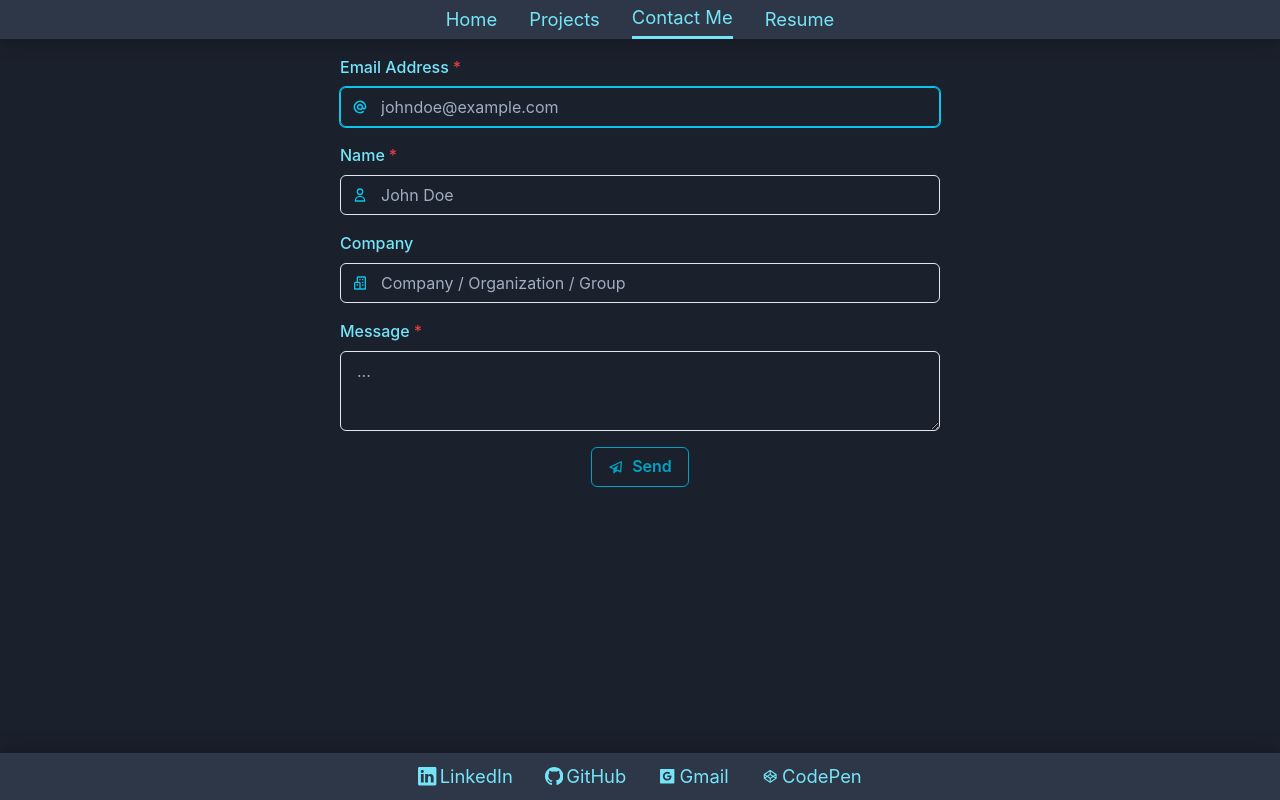
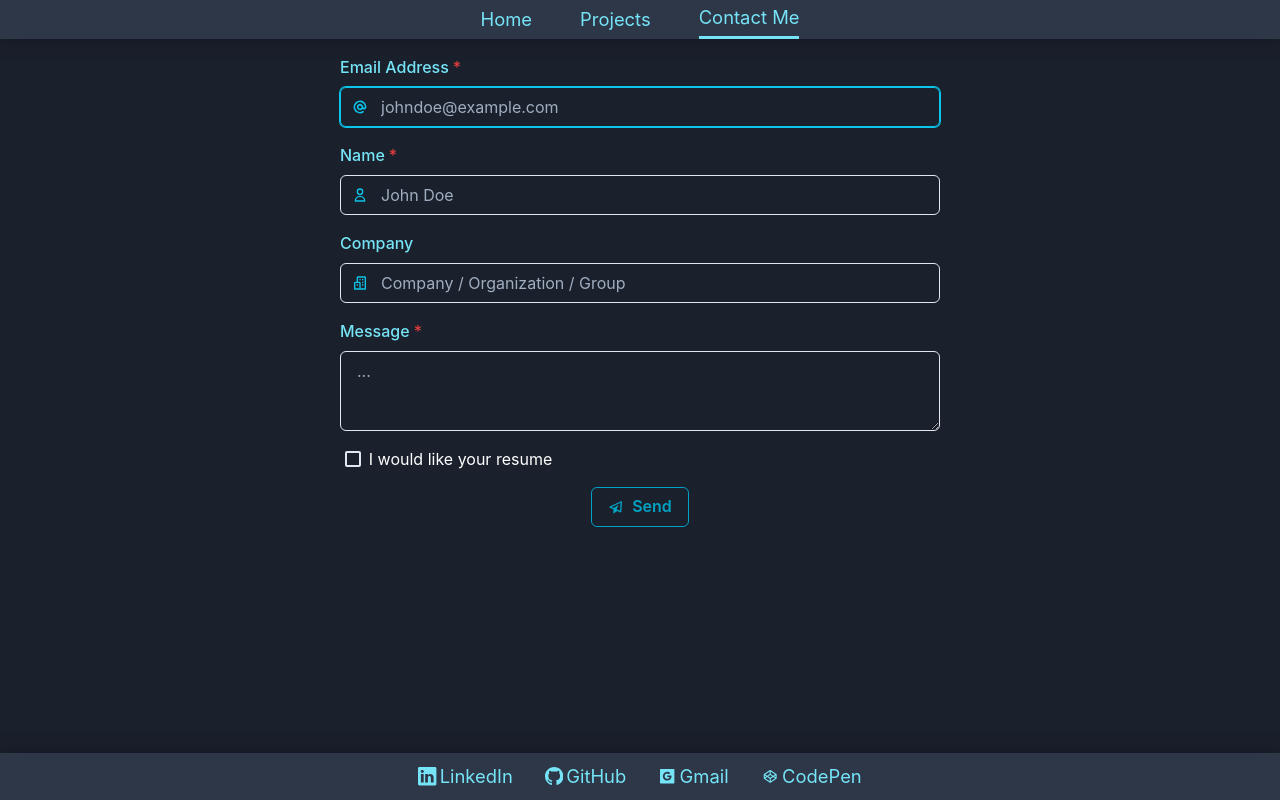
Before and after one commit to sbolande/portfolio, a React (Create React App) app: page /contact in a window 1280 px wide. Built offline with nearby package versions, Linux system fonts and the light colour scheme; no server answers.

Commit message:
Removed Resume page and added "Include Resume" check

```diff
--- a/src/App.js
+++ b/src/App.js
@@ -7,7 +7,6 @@ import Footer from "./components/Layout/Footer";
 import Home from "./pages/Home";
 import Projects from "./pages/Projects";
 import Contact from "./pages/Contact";
-import Resume from "./pages/Resume";
 import NotFound from "./pages/NotFound";
 
 function App() {
@@ -18,7 +17,6 @@ function App() {
         <Route path="/" element={<Home />} exact />
         <Route path="/projects" element={<Projects />} />
         <Route path="/contact" element={<Contact />} />
-        <Route path="/resume" element={<Resume />} />
         <Route path="*" element={<NotFound />} />
       </Routes>
       <Box h="2rem" />
--- a/src/components/Contact/ContactForm.js
+++ b/src/components/Contact/ContactForm.js
@@ -4,7 +4,7 @@ import { HiAtSymbol, HiOutlineUser } from "react-icons/hi";
 import { BiPaperPlane, BiBuildings, BiCheck } from "react-icons/bi";
 
 import emailjs from "@emailjs/browser";
-import { ContactInput, ContactTextarea } from "./ContactInput";
+import { ContactCheckbox, ContactInput, ContactTextarea } from "./ContactInput";
 // Set Environment variables
 const SERVICE_ID = process.env.REACT_APP_SERVICE_ID;
 const TEMPLATE_ID = process.env.REACT_APP_TEMPLATE_ID;
@@ -113,6 +113,11 @@ export default function ContactForm() {
           placeholder="..."
           required
         />
+        <ContactCheckbox
+          name="include_resume"
+          label="I would like your resume"
+          align="start"
+        />
         <Button
           variant="outline"
           colorScheme="cyan"
--- a/src/components/Contact/ContactInput.js
+++ b/src/components/Contact/ContactInput.js
@@ -1,4 +1,5 @@
 import {
+  Checkbox,
   FormControl,
   FormLabel,
   Input,
@@ -30,6 +31,23 @@ export function ContactTextarea({
   );
 }
 
+export function ContactCheckbox({ name, label, symbol, align }) {
+  const padding = align === "start" || align === "end" ? "0 0.3rem" : "0";
+
+  return (
+    <Checkbox
+      name={name}
+      icon={symbol}
+      colorScheme="cyan"
+      alignSelf={align}
+      padding={padding}
+      value={"Yes"}
+    >
+      {label}
+    </Checkbox>
+  );
+}
+
 export function ContactInput({
   name,
   label,
--- a/src/components/Layout/Navbar.js
+++ b/src/components/Layout/Navbar.js
@@ -8,7 +8,7 @@ export default function Navbar() {
   return (
     <HStack
       justify="center"
-      spacing="2rem"
+      spacing="3rem"
       bg="gray.700"
       fontSize="1.15rem"
       marginBottom="1rem"
@@ -25,7 +25,6 @@ export default function Navbar() {
         to="/contact"
         isActive={location === "/contact"}
       />
-      <NavLink name="Resume" to="/resume" isActive={location === "/resume"} />
     </HStack>
   );
 }
--- a/src/pages/Resume.js
+++ /dev/null
@@ -1,7 +0,0 @@
-import useDocumentTitle from "../hooks/useDocumentTitle";
-
-export default function Resume() {
-  useDocumentTitle("Resume");
-
-  return <p>Resume page</p>;
-}
```
Also changed, not shown: 1 other file (tests, documents, lock files or other folders).
